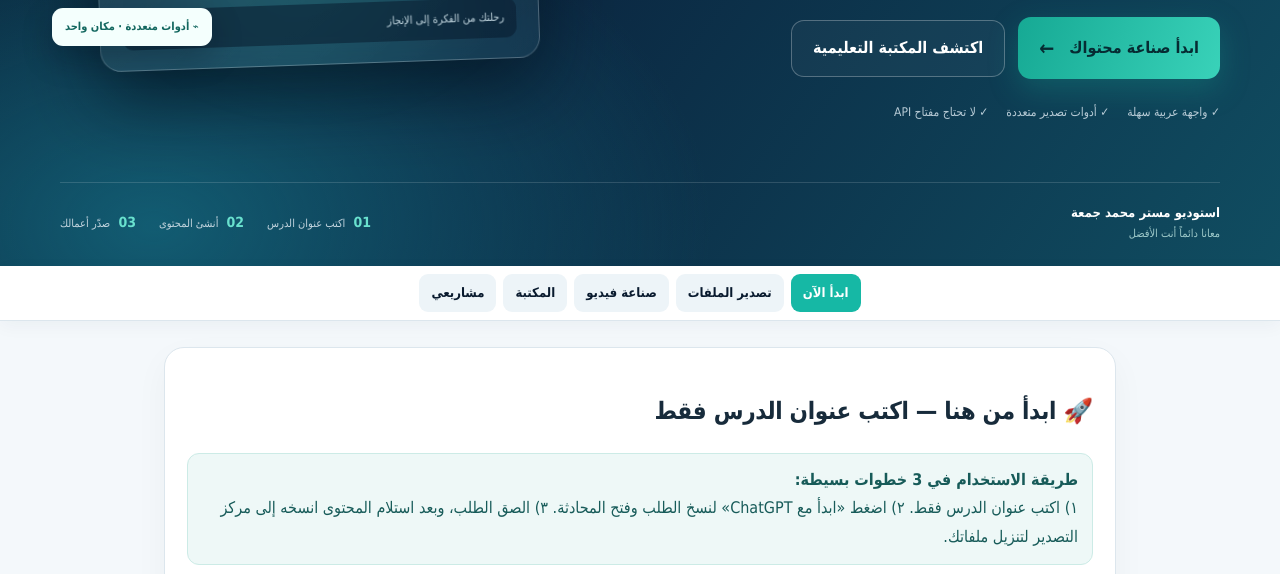
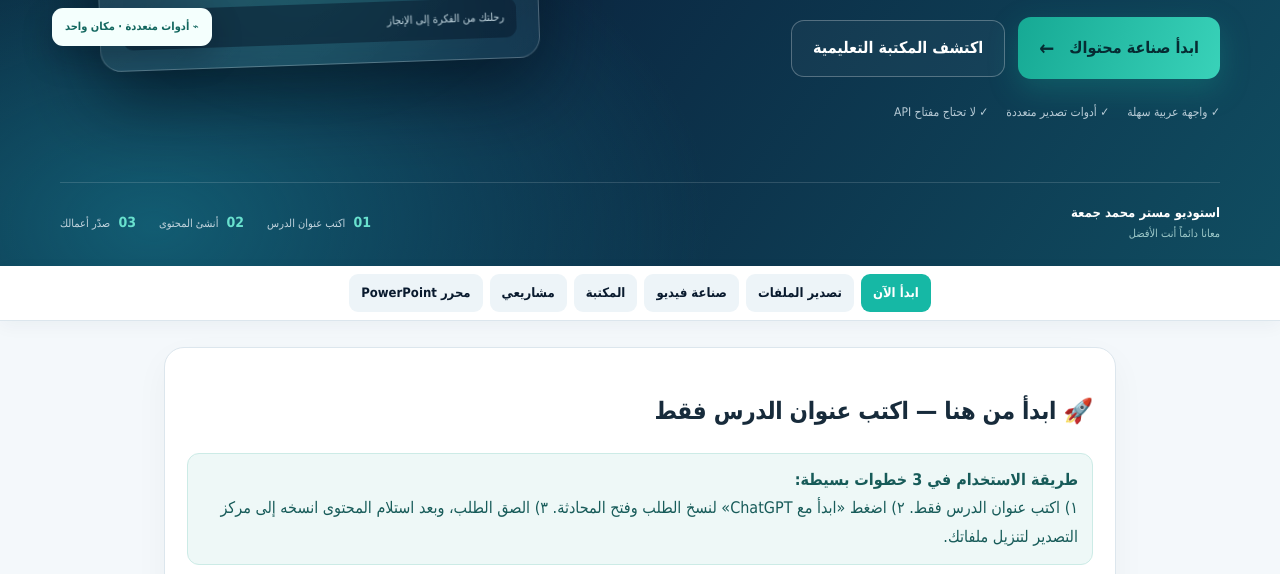
Before and after one commit to gomaa223m-jpg/du-creative-studio-ai-, a website: page index.html in a window 1280 px wide. Shown: the part 526-1100 px from the top of the page. Drawn offline with Linux system fonts and the light colour scheme.

Commit message:
Add quick navigation to PowerPoint editor

```diff
--- a/index.html
+++ b/index.html
@@ -84,7 +84,7 @@ body{background:#f4f8fb}
   </div>
 </header>
 <nav class="easybar" id="easyBar" aria-label="التنقل السريع">
-<a class="primary" href="#start">ابدأ الآن</a><a href="#exportCenter">تصدير الملفات</a><a href="#videoStudio">صناعة فيديو</a><a href="#arabLibrary">المكتبة</a><a href="#savedProjects">مشاريعي</a>
+<a class="primary" href="#start">ابدأ الآن</a><a href="#exportCenter">تصدير الملفات</a><a href="#videoStudio">صناعة فيديو</a><a href="#arabLibrary">المكتبة</a><a href="#savedProjects">مشاريعي</a><a href="#pptxEditor">محرر PowerPoint</a>
 </nav>
 <main class="wrap">
 <section class="card" id="start"><h2>🚀 ابدأ من هنا — اكتب عنوان الدرس فقط</h2>
```
